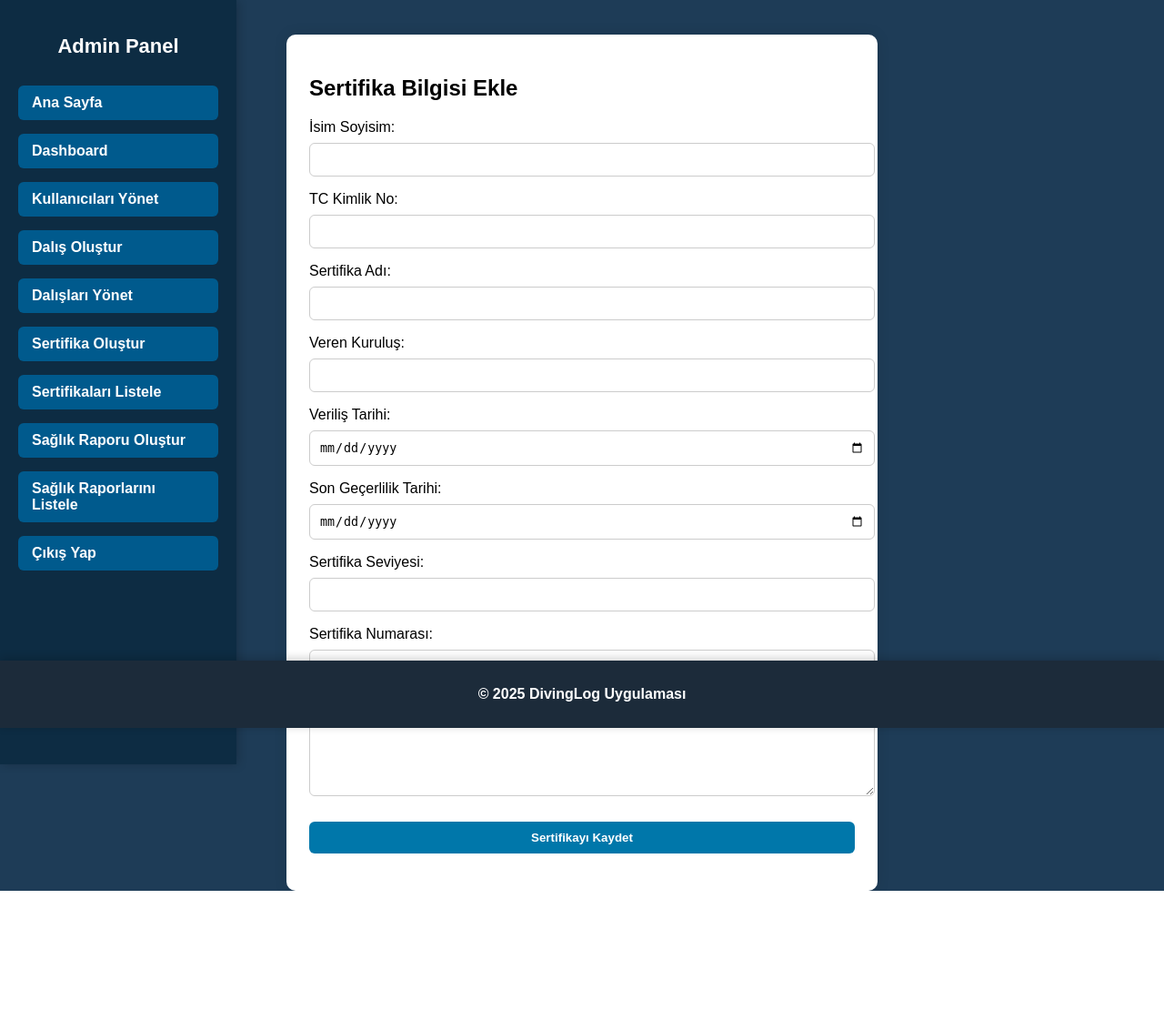
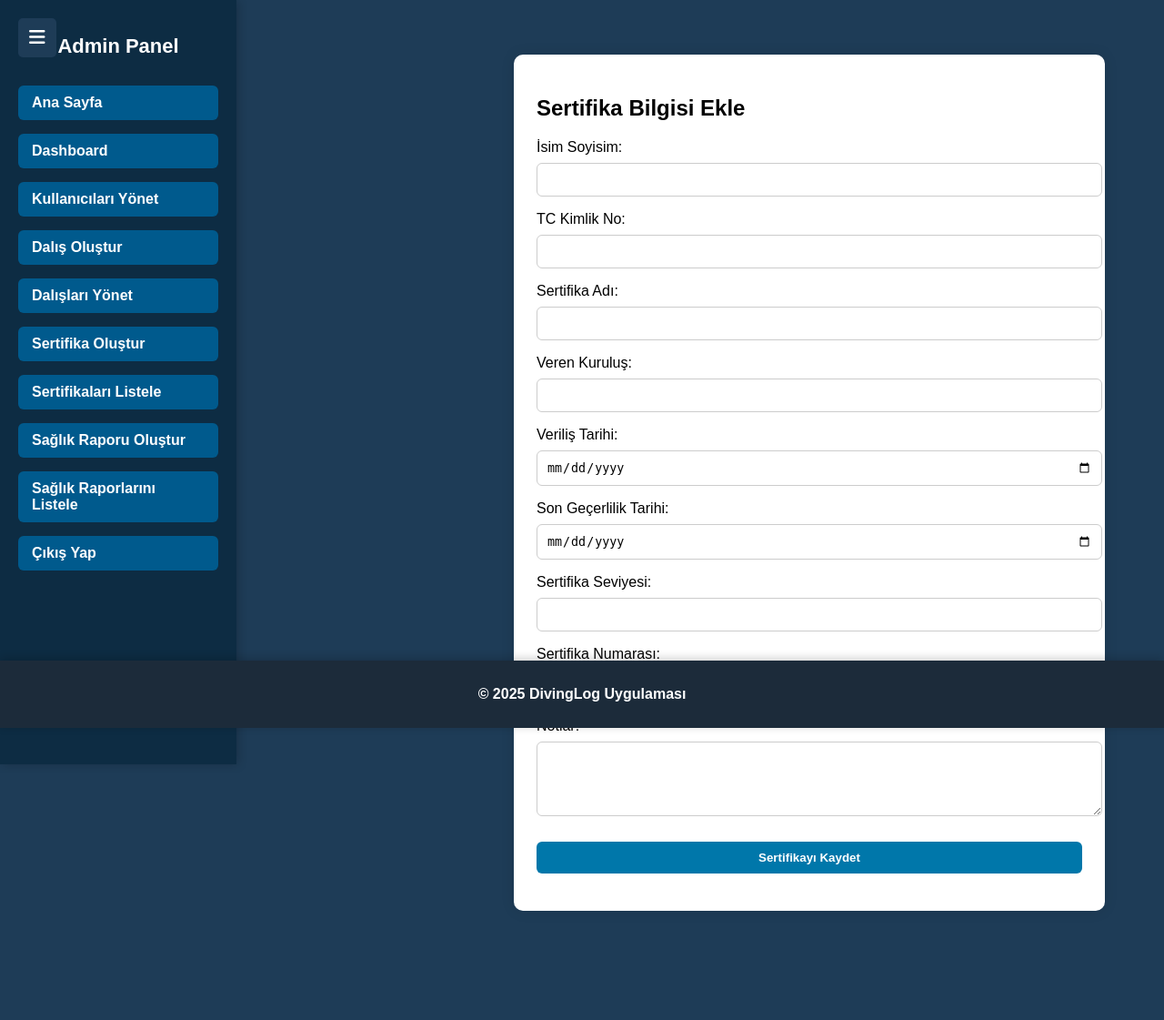
Before and after one commit to YigithanFirat/DivingLog, a PHP site: page /tcpdf/admin/certificate.php in a window 1280 px wide. Shown: the whole page at 91% size. Before the commit the page ends 979 px from the top, so only its background shows below. Run offline with PHP 8.4, Linux system fonts and the light colour scheme.

Commit message:
Update certificate styles and add sidebar toggle CSS
Improved layout by setting min-height to 100vh and adjusting form margins. Added styles for a certificate section and implemented CSS for a menu toggle button and sidebar transitions, including hidden state for sidebar.

```diff
--- a/src/CSS/certificate.css
+++ b/src/CSS/certificate.css
@@ -1,5 +1,5 @@
 html, body {
-    height: 100%;
+    min-height: 100vh;
     margin: 0;
     padding: 0;
 }
@@ -18,7 +18,7 @@ form {
     padding: 25px;
     border-radius: 10px;
     max-width: 600px;
-    margin: auto;
+    margin: 40px auto 100px auto;
     box-shadow: 0 0 15px rgba(0,0,0,0.1);
 }
 
@@ -64,6 +64,11 @@ input[type="submit"]:hover {
     margin-bottom: 20px;
     border-radius: 6px;
     text-align: center;
+}
+
+.certificate
+{
+    margin-left: 545px;
 }
 
 /* Footer */
@@ -166,3 +171,29 @@ footer p {
     background-color: #FF9900;
     color: #ffffff;
 }
+
+.menu-toggle {
+    position: fixed;
+    top: 20px;
+    left: 20px;
+    z-index: 999;
+    background-color: #1e3c57;
+    padding: 10px 12px;
+    border-radius: 5px;
+    cursor: pointer;
+    color: white;
+    font-size: 20px;
+    transition: background 0.3s ease;
+}
+
+.menu-toggle:hover {
+    background-color: #2a4c6e;
+}
+
+.sidebar {
+    transition: transform 0.3s ease;
+}
+
+.sidebar.hidden {
+    transform: translateX(-100%);
+}
```
